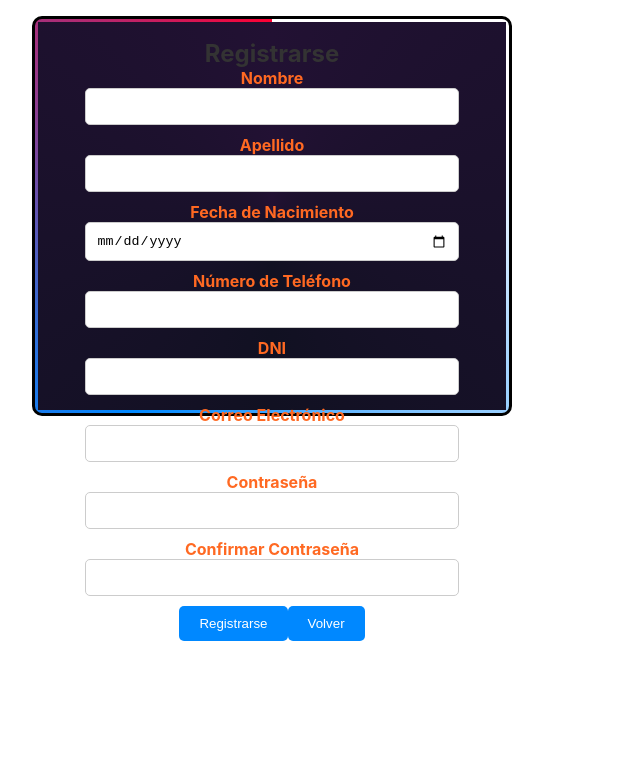
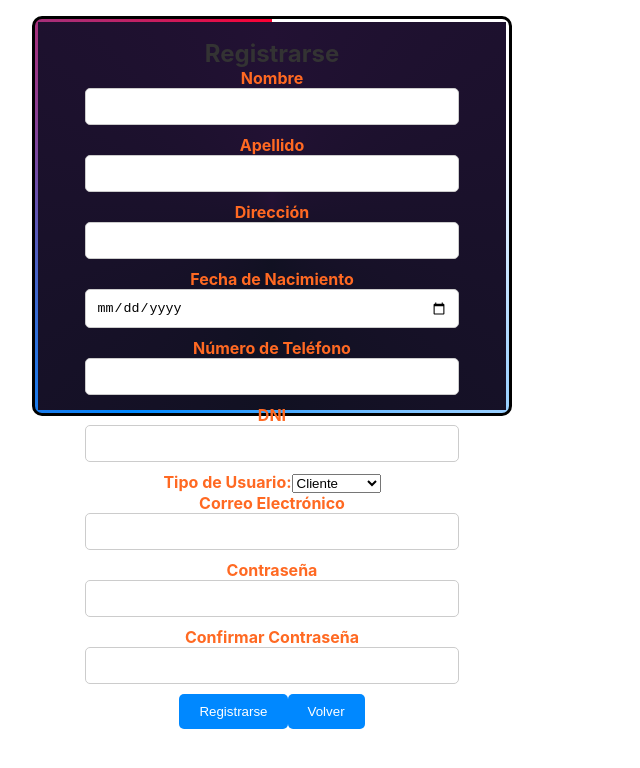
Before and after one commit to FrankAndrew99/tuoficio-api-fe, a React (Create React App) app: page /signup in a window 1280 px wide. Shown: the top 768 px of the page, without its empty margins (0-640 px from the left). Built offline with nearby package versions, Linux system fonts and the light colour scheme.

Commit message:
registro

```diff
--- a/src/components/SignUpForm/SignUpForm.jsx
+++ b/src/components/SignUpForm/SignUpForm.jsx
@@ -6,12 +6,18 @@ export const SignUpForm = () => {
     const [firstName, setFirstName] = useState('');
     const [lastName, setLastName] = useState('');
     const [email, setEmail] = useState('');
+    const [address, setAddress] = useState('');
     const [password, setPassword] = useState('');
     const [confirmPassword, setConfirmPassword] = useState('');
     const [birthdate, setBirthdate] = useState('');
     const [phoneNumber, setPhoneNumber] = useState('');
     const [dni, setDNI] = useState('');
+    const [userType, setUserType] = useState('cliente');
     const [isRegistered, setIsRegistered] = useState(false);
+
+    // Campos adicionales para profesionales
+    const [registrationNumber, setRegistrationNumber] = useState('');
+    const [specialty, setSpecialty] = useState('');
 
     const handleSubmit = async (e) => {
         e.preventDefault();
@@ -20,31 +26,46 @@ export const SignUpForm = () => {
             firstName: firstName,
             lastName: lastName,
             email: email,
+            address: address,
             password: password,
-            birthdate: birthdate,
+            birthDate: new Date(birthdate),
             phoneNumber: phoneNumber,
             dni: dni,
+            userType: userType,
+            registrationNumber: registrationNumber,
+            specialty: specialty,
         };
-        console.log(userData)
+
         try {
+            let response;
+            if (userType === 'cliente') {
+                response = await fetch('http://localhost:3000/add-client', {
+                    method: 'POST',
+                    headers: {
+                        'Content-Type': 'application/json',
+                    },
+                    body: JSON.stringify(userData),
+                });
+            } else if (userType === 'profesional') {
+                response = await fetch('http://localhost:3000/add-professional', {
+                    method: 'POST',
+                    headers: {
+                        'Content-Type': 'application/json',
+                    },
+                    body: JSON.stringify(userData),
+                });
+            }
             console.log(userData)
-            const response = await fetch('http://localhost:3000/add-client', {
-                method: 'POST',
-                headers: {
-                    'Content-Type': 'application/json',
-                },
-                body: JSON.stringify(userData),
-
-            });
-            const body = JSON.stringify(userData)
-            console.log(body)
-            if (response.status === 201) {
-                setIsRegistered(true);
+            const data = await response.json();
+            console.log(data)
+            if (response.ok) {
+                window.alert(data.message);
             } else {
-                console.log("Error al registrar el usuario");
+                window.alert(data.message);
             }
+            setIsRegistered(true);
         } catch (error) {
-            // Manejar errores aquí
+            console.error('Error al registrarse:', error);
         }
     };
 
@@ -74,6 +95,15 @@ export const SignUpForm = () => {
                         />
                     </div>
                     <div>
+                        <label htmlFor="address">Dirección</label>
+                        <input
+                            type="text"
+                            id="address"
+                            value={address}
+                            onChange={(e) => setAddress(e.target.value)}
+                        />
+                    </div>
+                    <div>
                         <label htmlFor="birthdate">Fecha de Nacimiento</label>
                         <input
                             type="date"
@@ -100,6 +130,46 @@ export const SignUpForm = () => {
                             onChange={(e) => setDNI(e.target.value)}
                         />
                     </div>
+                    <div>
+                        <label htmlFor="userType">Tipo de Usuario:</label>
+                        <select
+                            id="userType"
+                            value={userType}
+                            onChange={(e) => setUserType(e.target.value)}
+                        >
+                            <option value="cliente">Cliente</option>
+                            <option value="profesional">Profesional</option>
+                        </select>
+                    </div>
+                    {/* Campos adicionales para profesionales */}
+                    {userType === 'profesional' && (
+                        <div>
+                            <div>
+                                <label htmlFor="registrationNumber">Número de Matrícula</label>
+                                <input
+                                    type="text"
+                                    id="registrationNumber"
+                                    value={registrationNumber}
+                                    onChange={(e) => setRegistrationNumber(e.target.value)}
+                                />
+                            </div>
+                            <div>
+                                <label htmlFor="specialty">Especialidad</label>
+                                <select
+                                    id="specialty"
+                                    value={specialty}
+                                    onChange={(e) => setSpecialty(e.target.value)}
+                                >
+                                    <option value="">Seleccionar Especialidad</option>
+                                    <option value="Plomero">Plomero</option>
+                                    <option value="Electricista">Electricista</option>
+                                    <option value="Carpintero">Carpintero</option>
+                                    <option value="Albañil">Albañil</option>
+                                    <option value="Jardinero">Jardinero</option>
+                                </select>
+                            </div>
+                        </div>
+                    )}
                     <div>
                         <label htmlFor="email">Correo Electrónico</label>
                         <input
```
